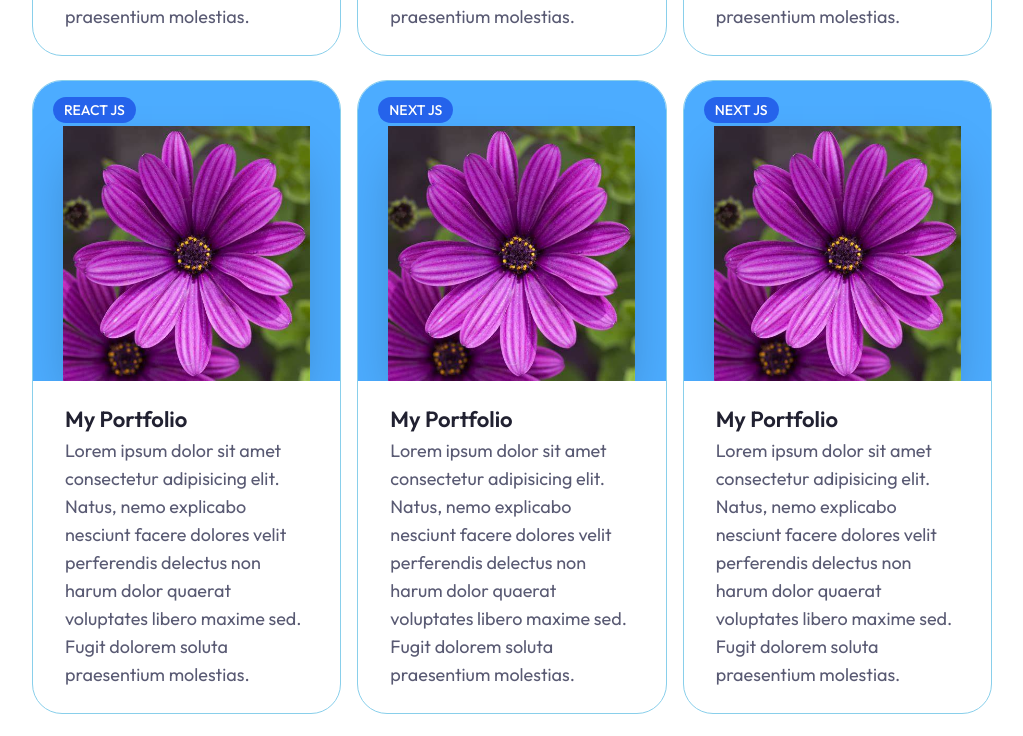
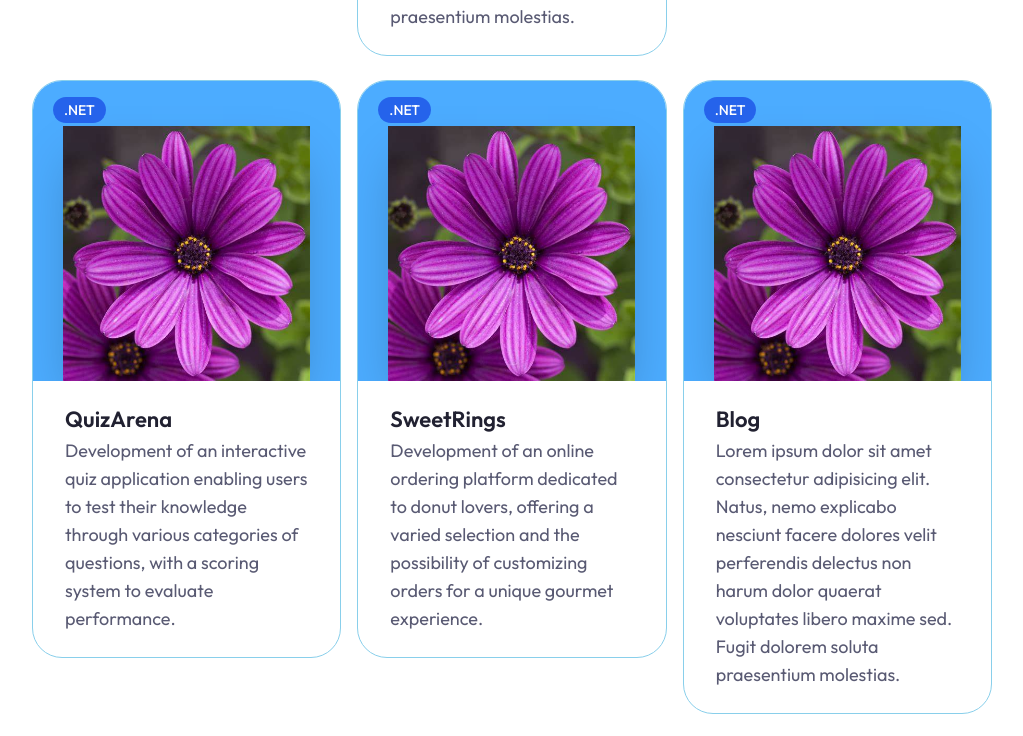
Before and after one commit to Binuse4/myportfolio, a Next.js app: page /projects in a window 1280 px wide. Shown: the part 900-1636 px from the top of the page, without its empty margins (128-1151 px from the left). Built offline with nearby package versions, Linux system fonts and the light colour scheme.

Commit message:
fix: :fire: Correction icons adding certifications adding text

```diff
--- a/app/certifications/page.jsx
+++ b/app/certifications/page.jsx
@@ -5,23 +5,23 @@ import CertificationCard from '@/components/CertificationCard';
 
 const certificationData = [
     {
+        image: '/certification/az-900.PNG',
+        category: 'back-end',
+        name:'Microsoft Certified: Azure Fundamentals',
+    },
+    {
+      image: '/certification/apiRestful.PNG',
+      category: 'back-end',
+      name:'Api Restful',
+    },
+    {
       image: '/certification/certificationTest.png',
-    category: 'react js',
+      category: 'AI',
       name:'My Portfolio',
     },
     {
       image: '/certification/certificationTest.png',
-    category: 'react js',
-    name:'My Portfolio',
-  },
-  {
-    image: '/certification/certificationTest.png',
-    category: 'react js',
-    name:'My Portfolio',
-  },
-  {
-    image: '/certification/certificationTest.png',
-    category: 'react js',
+      category: 'front-end',
       name:'My Portfolio',
     },
 ];
--- a/app/page.jsx
+++ b/app/page.jsx
@@ -13,7 +13,7 @@ export default function Home() {
     <main>
       <Hero/>
       <About/>
-      <Services/>
+      {/* <Services/> */}
       <Work/>
       <Certifications/>
       <Reviews/>
--- a/app/projects/page.jsx
+++ b/app/projects/page.jsx
@@ -9,6 +9,14 @@ const projectData = [
       image: '/work/workTest.png',
       category: 'react js',
       name:'My Portfolio',
+      description: 'Creation of a personalized online portfolio, highlighting my skills, projects and achievements to present my career path and skills in a professional way to potential employers or clients.',
+      link:'/',
+      github: '/',
+  },
+  {
+    image: '/work/workTest.png',
+    category: 'react js',
+    name:'Todo List App',
     description: 'Lorem ipsum dolor sit amet consectetur adipisicing elit. Natus, nemo explicabo nesciunt facere dolores velit perferendis delectus non harum dolor quaerat voluptates libero maxime sed. Fugit dolorem soluta praesentium molestias.',
     link:'/',
     github: '/',
@@ -16,6 +24,38 @@ const projectData = [
   {
     image: '/work/workTest.png',
     category: 'react js',
+    name:'Book Exchange Platform',
+    description: 'Development of a book exchange platform enabling users to list and find books for exchange, enhanced by advanced search options and a book rating system.',
+    link:'/',
+    github: '/',
+  },
+  {
+    image: '/work/workTest.png',
+    category: '.Net',
+    name:'QuizArena',
+    description: 'Development of an interactive quiz application enabling users to test their knowledge through various categories of questions, with a scoring system to evaluate performance.',
+    link:'/',
+    github: '/',
+  },
+  {
+    image: '/work/workTest.png',
+    category: '.Net',
+    name:'SweetRings',
+    description: 'Development of an online ordering platform dedicated to donut lovers, offering a varied selection and the possibility of customizing orders for a unique gourmet experience.',
+    link:'/',
+    github: '/',
+  },
+  {
+    image: '/work/workTest.png',
+    category: '.Net',
+    name:'Blog',
+    description: 'Lorem ipsum dolor sit amet consectetur adipisicing elit. Natus, nemo explicabo nesciunt facere dolores velit perferendis delectus non harum dolor quaerat voluptates libero maxime sed. Fugit dolorem soluta praesentium molestias.',
+    link:'/',
+    github: '/',
+  },
+  {
+    image: '/work/workTest.png',
+    category: '.Net',
     name:'My Portfolio',
     description: 'Lorem ipsum dolor sit amet consectetur adipisicing elit. Natus, nemo explicabo nesciunt facere dolores velit perferendis delectus non harum dolor quaerat voluptates libero maxime sed. Fugit dolorem soluta praesentium molestias.',
     link:'/',
@@ -23,7 +63,7 @@ const projectData = [
   },
   {
     image: '/work/workTest.png',
-      category: 'react js',
+    category: 'Java',
     name:'My Portfolio',
     description: 'Lorem ipsum dolor sit amet consectetur adipisicing elit. Natus, nemo explicabo nesciunt facere dolores velit perferendis delectus non harum dolor quaerat voluptates libero maxime sed. Fugit dolorem soluta praesentium molestias.',
     link:'/',
@@ -31,71 +71,7 @@ const projectData = [
   },
   {
     image: '/work/workTest.png',
-      category: 'react js',
-      name:'My Portfolio',
-      description: 'Lorem ipsum dolor sit amet consectetur adipisicing elit. Natus, nemo explicabo nesciunt facere dolores velit perferendis delectus non harum dolor quaerat voluptates libero maxime sed. Fugit dolorem soluta praesentium molestias.',
-      link:'/',
-      github: '/',
-    },
-    {
-      image: '/work/workTest.png',
-      category: 'next js',
-      name:'My Portfolio',
-      description: 'Lorem ipsum dolor sit amet consectetur adipisicing elit. Natus, nemo explicabo nesciunt facere dolores velit perferendis delectus non harum dolor quaerat voluptates libero maxime sed. Fugit dolorem soluta praesentium molestias.',
-      link:'/',
-      github: '/',
-    },
-    {
-      image: '/work/workTest.png',
-      category: 'next js',
-      name:'My Portfolio',
-      description: 'Lorem ipsum dolor sit amet consectetur adipisicing elit. Natus, nemo explicabo nesciunt facere dolores velit perferendis delectus non harum dolor quaerat voluptates libero maxime sed. Fugit dolorem soluta praesentium molestias.',
-      link:'/',
-      github: '/',
-    },
-    {
-      image: '/work/workTest.png',
-      category: 'next js',
-      name:'My Portfolio',
-      description: 'Lorem ipsum dolor sit amet consectetur adipisicing elit. Natus, nemo explicabo nesciunt facere dolores velit perferendis delectus non harum dolor quaerat voluptates libero maxime sed. Fugit dolorem soluta praesentium molestias.',
-      link:'/',
-      github: '/',
-    },
-    {
-      image: '/work/workTest.png',
-      category: 'next js',
-      name:'My Portfolio',
-      description: 'Lorem ipsum dolor sit amet consectetur adipisicing elit. Natus, nemo explicabo nesciunt facere dolores velit perferendis delectus non harum dolor quaerat voluptates libero maxime sed. Fugit dolorem soluta praesentium molestias.',
-      link:'/',
-      github: '/',
-    },
-    {
-      image: '/work/workTest.png',
-      category: 'fullstack',
-      name:'My Portfolio',
-      description: 'Lorem ipsum dolor sit amet consectetur adipisicing elit. Natus, nemo explicabo nesciunt facere dolores velit perferendis delectus non harum dolor quaerat voluptates libero maxime sed. Fugit dolorem soluta praesentium molestias.',
-      link:'/',
-      github: '/',
-    },
-    {
-      image: '/work/workTest.png',
-      category: 'fullstack',
-      name:'My Portfolio',
-      description: 'Lorem ipsum dolor sit amet consectetur adipisicing elit. Natus, nemo explicabo nesciunt facere dolores velit perferendis delectus non harum dolor quaerat voluptates libero maxime sed. Fugit dolorem soluta praesentium molestias.',
-      link:'/',
-      github: '/',
-    },
-    {
-      image: '/work/workTest.png',
-      category: 'fullstack',
-      name:'My Portfolio',
-      description: 'Lorem ipsum dolor sit amet consectetur adipisicing elit. Natus, nemo explicabo nesciunt facere dolores velit perferendis delectus non harum dolor quaerat voluptates libero maxime sed. Fugit dolorem soluta praesentium molestias.',
-      link:'/',
-      github: '/',
-    },
-    {
-      image: '/work/workTest.png',
-      category: 'fullstack',
+    category: 'Java',
     name:'My Portfolio',
     description: 'Lorem ipsum dolor sit amet consectetur adipisicing elit. Natus, nemo explicabo nesciunt facere dolores velit perferendis delectus non harum dolor quaerat voluptates libero maxime sed. Fugit dolorem soluta praesentium molestias.',
     link:'/',
--- a/components/Certifications.jsx
+++ b/components/Certifications.jsx
@@ -12,24 +12,24 @@ import CertificationCard from '@/components/CertificationCard';
 
 const certificationData = [
     {
+      image: '/certification/ReactJs.PNG',
+      category: 'front-end',
+      name:'ReactJs',
+    },
+    {
         image: '/certification/az-900.PNG',
-        category: 'react js',
-        name:'Microsoft Certified: Azure Fundamentals',
+        category: 'back-end',
+        name:'Microsoft Azure Fundamentals',
     },
     {
       image: '/certification/apiRestful.PNG',
-      category: 'react js',
+      category: 'back-end',
       name:'Api Restful',
     },
     {
-      image: '/certification/certificationTest.png',
-      category: 'react js',
-      name:'My Portfolio',
-    },
-    {
-      image: '/certification/certificationTest.png',
-      category: 'react js',
-      name:'My Portfolio',
+      image: '/certification/az-900.PNG',
+      category: 'back-end',
+      name:'Microsoft Azure AI Fundamentals',
     },
 ];
 
--- a/components/Hero.jsx
+++ b/components/Hero.jsx
@@ -78,7 +78,7 @@ const Hero = () => {
                             A recent graduate with a passion for digital design. My journey begins with a curiosity: "How does it work?". Today, I'm transforming that curiosity into innovative web solutions, combining functionality and aesthetics.
                         </p>
                         {/* button */}
-                        <div className='flex flex-col gap-y-3 md:flex-row gap-x-3 mx-auto xl:mx-0 mb-12 '>
+                        <div className='flex flex-col gap-y-3 md:flex-row gap-x-3 mx-auto xl:mx-0 mb-8 '>
                             <Link href='/contact'>
                                 <Button className='gap-x-2'>
                                     Contact me <Send size={18}/>
--- a/components/Logo.jsx
+++ b/components/Logo.jsx
@@ -4,7 +4,7 @@ import Image from 'next/image';
 const Logo = () => {
     return (
         <Link href='/'>
-            <Image src='/result.png' width={80} height={80} priority alt=''/>
+            <Image src='/logo.png' width={80} height={80} priority alt=''/>
         </Link>
     )
 
--- a/components/Services.jsx
+++ b/components/Services.jsx
@@ -1,9 +1,9 @@
-import { GranttChartSquare , Blocks , Gem } from 'lucide-react';
+import { CodeSquare , Blocks , Gem } from 'lucide-react';
 import { Card , CardContent , CardDescription , CardHeader, CardTitle } from '@/components/ui/card';
 
 const servicesData = [
     {
-        icon: <Blocks size={78} strokeWidth={0.8} />,
+        icon: <Gem size={78} strokeWidth={0.8} />,
         title: 'Web Design',
         description: 'Lorem, ipsum dolor sit amet consectetur adipisicing elit. Facilis inventore nostrum cumque accusantium voluptate aut, sint consequuntur dolore? Architecto fugit corporis atque soluta enim dolore commodi necessitatibus, sint explicabo quasi.'
     },
@@ -13,7 +13,7 @@ const servicesData = [
         description: 'Lorem, ipsum dolor sit amet consectetur adipisicing elit. Facilis inventore nostrum cumque accusantium voluptate aut, sint consequuntur dolore? Architecto fugit corporis atque soluta enim dolore commodi necessitatibus, sint explicabo quasi.'
     },
     {
-        icon: <Gem size={78} strokeWidth={0.8} />,
+        icon: <CodeSquare size={78} strokeWidth={0.8} />,
         title: 'App Development',
         description: 'Lorem, ipsum dolor sit amet consectetur adipisicing elit. Facilis inventore nostrum cumque accusantium voluptate aut, sint consequuntur dolore? Architecto fugit corporis atque soluta enim dolore commodi necessitatibus, sint explicabo quasi.'
     },
--- a/components/Socials.jsx
+++ b/components/Socials.jsx
@@ -14,7 +14,7 @@ const icons = [
     },
 ];
 
-const Socials = (containerStyles , iconsStyles) => {
+const Socials = ({ containerStyles, iconsStyles }) => {
     return (
         <div className={`${containerStyles}`}>
             {icons.map((icon , index)=> {
--- a/components/Works.jsx
+++ b/components/Works.jsx
@@ -15,13 +15,53 @@ const projectData = [
         image: '/work/workTest.png',
         category: 'react js',
         name:'My Portfolio',
-        description: 'Lorem ipsum dolor sit amet consectetur adipisicing elit. Natus, nemo explicabo nesciunt facere dolores velit perferendis delectus non harum dolor quaerat voluptates libero maxime sed. Fugit dolorem soluta praesentium molestias.',
+        description: 'Creation of a personalized online portfolio, highlighting my skills, projects and achievements to present my career path and skills in a professional way to potential employers.',
         link:'/',
         github: '/',
     },
     {
       image: '/work/workTest.png',
       category: 'react js',
+      name:'Todo List App',
+      description: 'Lorem ipsum dolor sit amet consectetur adipisicing elit. Natus, nemo explicabo nesciunt facere dolores velit perferendis delectus non harum dolor quaerat voluptates libero maxime sed. Fugit dolorem soluta praesentium molestias.',
+      link:'/',
+      github: '/',
+    },
+    {
+      image: '/work/workTest.png',
+      category: 'react js',
+      name:'Book Exchange Platform',
+      description: 'Development of a book exchange platform enabling users to list and find books for exchange, enhanced by advanced search options and a book rating system.',
+      link:'/',
+      github: '/',
+    },
+    {
+      image: '/work/workTest.png',
+      category: '.Net',
+      name:'QuizArena',
+      description: 'Development of an interactive quiz application enabling users to test their knowledge through various categories of questions, with a scoring system to evaluate performance.',
+      link:'/',
+      github: '/',
+    },
+    {
+      image: '/work/workTest.png',
+      category: '.Net',
+      name:'SweetRings',
+      description: 'Development of an online ordering platform dedicated to donut lovers, offering a varied selection and the possibility of customizing orders for a unique gourmet experience.',
+      link:'/',
+      github: '/',
+    },
+    {
+      image: '/work/workTest.png',
+      category: '.Net',
+      name:'Blog',
+      description: 'Lorem ipsum dolor sit amet consectetur adipisicing elit. Natus, nemo explicabo nesciunt facere dolores velit perferendis delectus non harum dolor quaerat voluptates libero maxime sed. Fugit dolorem soluta praesentium molestias.',
+      link:'/',
+      github: '/',
+    },
+    {
+      image: '/work/workTest.png',
+      category: '.Net',
       name:'My Portfolio',
       description: 'Lorem ipsum dolor sit amet consectetur adipisicing elit. Natus, nemo explicabo nesciunt facere dolores velit perferendis delectus non harum dolor quaerat voluptates libero maxime sed. Fugit dolorem soluta praesentium molestias.',
       link:'/',
@@ -29,7 +69,7 @@ const projectData = [
     },
     {
       image: '/work/workTest.png',
-      category: 'react js',
+      category: 'Java',
       name:'My Portfolio',
       description: 'Lorem ipsum dolor sit amet consectetur adipisicing elit. Natus, nemo explicabo nesciunt facere dolores velit perferendis delectus non harum dolor quaerat voluptates libero maxime sed. Fugit dolorem soluta praesentium molestias.',
       link:'/',
@@ -37,71 +77,7 @@ const projectData = [
     },
     {
       image: '/work/workTest.png',
-      category: 'react js',
-      name:'My Portfolio',
-      description: 'Lorem ipsum dolor sit amet consectetur adipisicing elit. Natus, nemo explicabo nesciunt facere dolores velit perferendis delectus non harum dolor quaerat voluptates libero maxime sed. Fugit dolorem soluta praesentium molestias.',
-      link:'/',
-      github: '/',
-    },
-    {
-      image: '/work/workTest.png',
-      category: 'next js',
-      name:'My Portfolio',
-      description: 'Lorem ipsum dolor sit amet consectetur adipisicing elit. Natus, nemo explicabo nesciunt facere dolores velit perferendis delectus non harum dolor quaerat voluptates libero maxime sed. Fugit dolorem soluta praesentium molestias.',
-      link:'/',
-      github: '/',
-    },
-    {
-      image: '/work/workTest.png',
-      category: 'next js',
-      name:'My Portfolio',
-      description: 'Lorem ipsum dolor sit amet consectetur adipisicing elit. Natus, nemo explicabo nesciunt facere dolores velit perferendis delectus non harum dolor quaerat voluptates libero maxime sed. Fugit dolorem soluta praesentium molestias.',
-      link:'/',
-      github: '/',
-    },
-    {
-      image: '/work/workTest.png',
-      category: 'next js',
-      name:'My Portfolio',
-      description: 'Lorem ipsum dolor sit amet consectetur adipisicing elit. Natus, nemo explicabo nesciunt facere dolores velit perferendis delectus non harum dolor quaerat voluptates libero maxime sed. Fugit dolorem soluta praesentium molestias.',
-      link:'/',
-      github: '/',
-    },
-    {
-      image: '/work/workTest.png',
-      category: 'next js',
-      name:'My Portfolio',
-      description: 'Lorem ipsum dolor sit amet consectetur adipisicing elit. Natus, nemo explicabo nesciunt facere dolores velit perferendis delectus non harum dolor quaerat voluptates libero maxime sed. Fugit dolorem soluta praesentium molestias.',
-      link:'/',
-      github: '/',
-    },
-    {
-      image: '/work/workTest.png',
-      category: 'fullstack',
-      name:'My Portfolio',
-      description: 'Lorem ipsum dolor sit amet consectetur adipisicing elit. Natus, nemo explicabo nesciunt facere dolores velit perferendis delectus non harum dolor quaerat voluptates libero maxime sed. Fugit dolorem soluta praesentium molestias.',
-      link:'/',
-      github: '/',
-    },
-    {
-      image: '/work/workTest.png',
-      category: 'fullstack',
-      name:'My Portfolio',
-      description: 'Lorem ipsum dolor sit amet consectetur adipisicing elit. Natus, nemo explicabo nesciunt facere dolores velit perferendis delectus non harum dolor quaerat voluptates libero maxime sed. Fugit dolorem soluta praesentium molestias.',
-      link:'/',
-      github: '/',
-    },
-    {
-      image: '/work/workTest.png',
-      category: 'fullstack',
-      name:'My Portfolio',
-      description: 'Lorem ipsum dolor sit amet consectetur adipisicing elit. Natus, nemo explicabo nesciunt facere dolores velit perferendis delectus non harum dolor quaerat voluptates libero maxime sed. Fugit dolorem soluta praesentium molestias.',
-      link:'/',
-      github: '/',
-    },
-    {
-      image: '/work/workTest.png',
-      category: 'fullstack',
+      category: 'Java',
       name:'My Portfolio',
       description: 'Lorem ipsum dolor sit amet consectetur adipisicing elit. Natus, nemo explicabo nesciunt facere dolores velit perferendis delectus non harum dolor quaerat voluptates libero maxime sed. Fugit dolorem soluta praesentium molestias.',
       link:'/',
--- a/tailwind.config.js
+++ b/tailwind.config.js
@@ -78,7 +78,7 @@ module.exports = {
         "accordion-up": "accordion-up 0.2s ease-out",
       },
       backgroundImage: {
-        hero: 'url(/hero/home-hero-bg-2.jpg)',
+        hero: 'url(/hero/home-hero-bg-2.png)',
         hero_shape:'url(/hero/shape2.png)',
         hero_shape1_light:'url(/hero/shape1.webp)',
         hero_shape2_dark:'url(/hero/hero-shape2.png)',
```
Also changed, not shown: components/About.jsx (+5 -5 lines), components/Footer.jsx (+7 -3 lines), public/certification/ReactJs.PNG (added), public/logo.png. Lines whose indentation alone changed are shown as unchanged.
